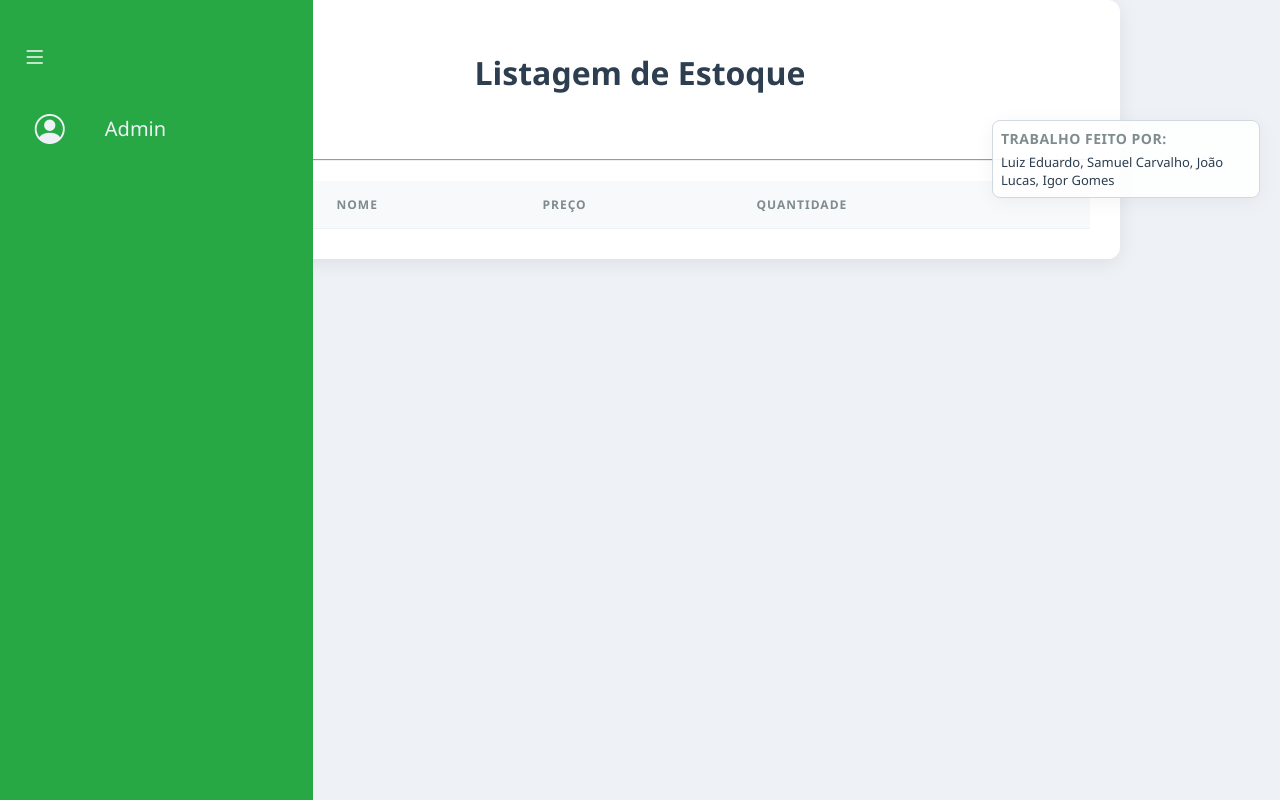
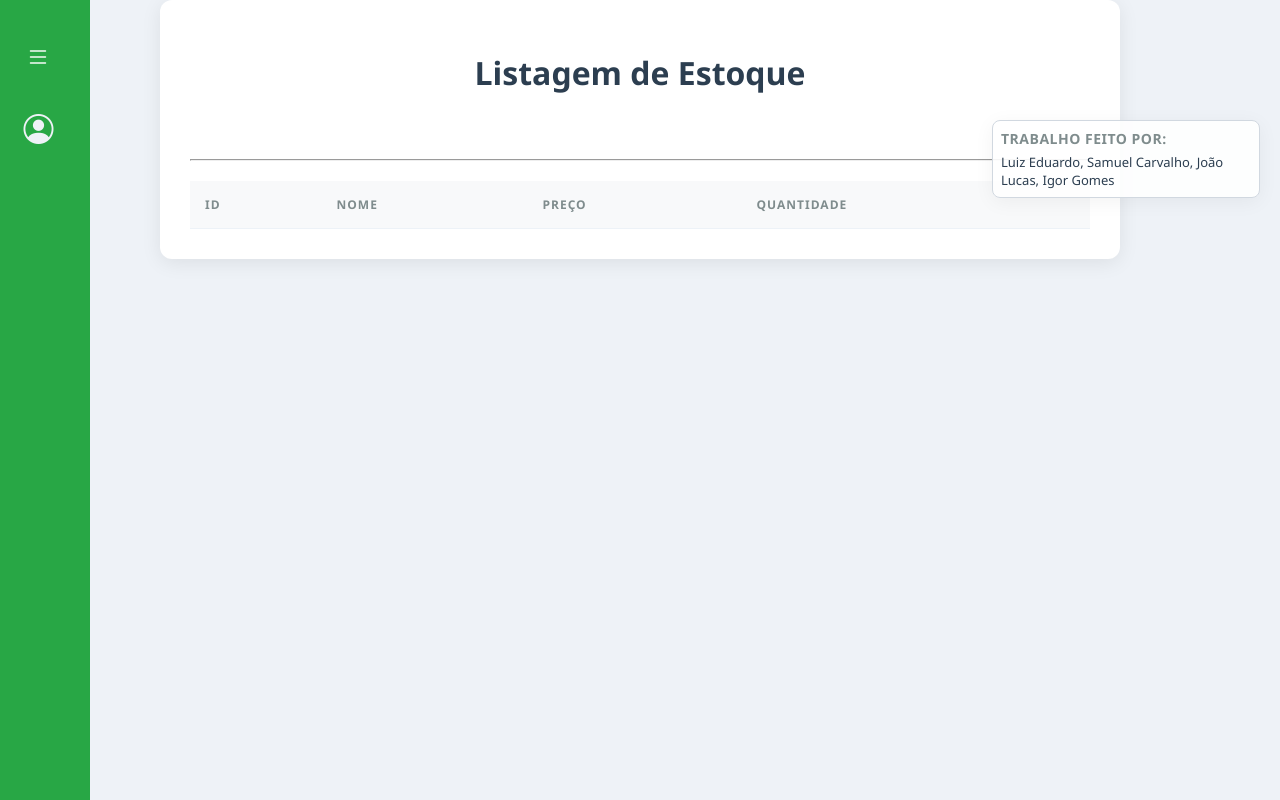
Before and after one commit to Luiz-Mendonca1/trab-Dev-Cliente-Servidor, a website: page public/index.html in a window 1280 px wide. Drawn offline with nearby package versions, Linux system fonts and the light colour scheme; no server answers.

Commit message:
navigation bar pronta

```diff
--- a/public/index.html
+++ b/public/index.html
@@ -10,7 +10,7 @@
 
 </head>
 <body>
-    <nav class="menu-lateral">
+    <nav class="menu-lateral fechar">
         <div class="btn-expandir">
             <i class="bi bi-list"></i>
         </div>
--- a/public/style.css
+++ b/public/style.css
@@ -11,7 +11,7 @@ nav.menu-lateral{
   width: 300px;
   height: 100vh;
   background-color: #28a745;
-  padding: 40px 0 40px 1%;
+  padding: 40px 0 40px 0;
   position: fixed;
   top: 0;
   left: 0;
@@ -20,7 +20,7 @@ nav.menu-lateral{
 }
 
 .menu-lateral.fechar{
-  width: 80px;
+  width: 90px;
 }
 
 .menu-lateral.fechar .txt-link{
@@ -28,8 +28,9 @@ nav.menu-lateral{
 }
 
 .btn-expandir{
-  width: 100%;
-  padding-left: 10px;
+  display: flex;
+  justify-content: flex-end;
+  padding-right: 40px;
 }
 
 .btn-expandir > i{
@@ -41,19 +42,18 @@ nav.menu-lateral{
 ul{
   height: 100%;
   list-style-type: none;
-  padding: 0;
+  padding: 0px;
 }
 
 ul li.item-menu:hover{
   background:#219150;
-
 }
 
 ul li.item-menu a{
   color: #eef2f7;
   text-decoration: none;
   font-size: 20px;
-  padding: 20px 4%;
+  padding: 20px 15%;
   display: flex;
   line-height: 40px;
 }
```
